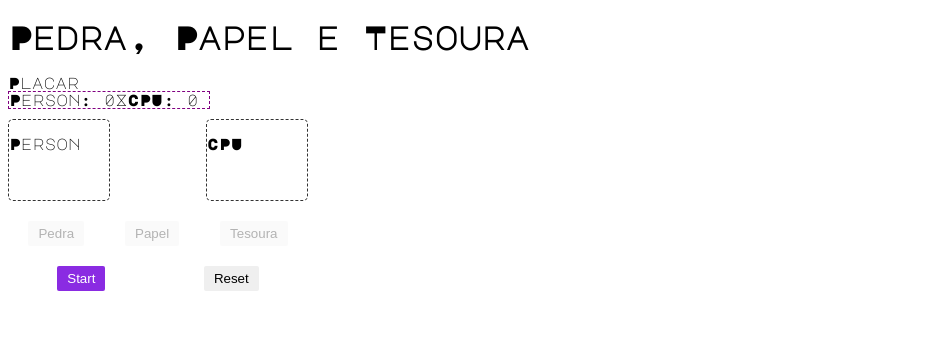
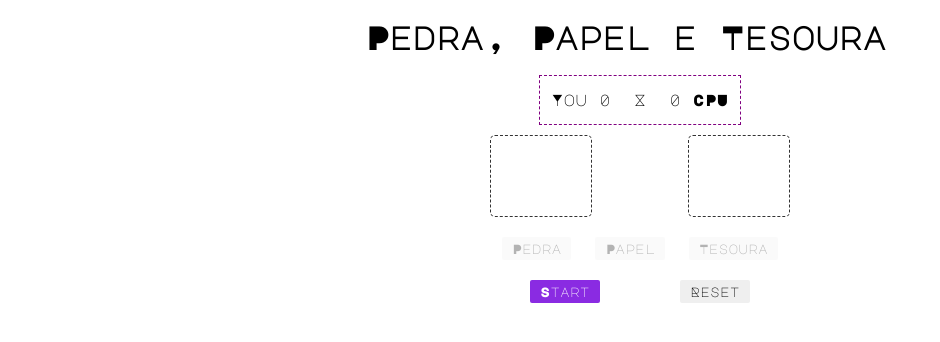
Before and after one commit to oniltos/rock-paper-scissors-final, a plain HTML site: page index.html in a window 1280 px wide. Shown: the whole page, without its empty margins (0-940 px from the left). Drawn offline with Linux system fonts and the light colour scheme.

Commit message:
Centraliza interface

```diff
--- a/assets/scripts/game.js
+++ b/assets/scripts/game.js
@@ -11,7 +11,7 @@
 
 
 //11. Criar uma classe para o Jogo X
-//12. Vence o melhor de 5
+//12. Vence o melhor de n rounds X
 
 class RockPaperScissors {
     constructor(maxRounds) {
--- a/assets/scripts/index.js
+++ b/assets/scripts/index.js
@@ -1,4 +1,4 @@
-//1. For para eventos em botões
+//1. For para eventos em botões X
 //2. Refac de seletores
 //3. Alerta para vencedor
 //4. Animação para escolha
@@ -71,8 +71,10 @@ function resetGame() {
     disableButtons()
 }
 
-btnRock.addEventListener('click', playGame)
-btnPaper.addEventListener('click', playGame)
-btnScissors.addEventListener('click', playGame)
+const choiceButtons = document.querySelectorAll('.choice-button')
+choiceButtons.forEach((button) => {
+    button.addEventListener('click', playGame)
+})
+
 btnReset.addEventListener('click', resetGame)
 btnStart.addEventListener('click', enableButtons)
--- a/assets/styles/style.css
+++ b/assets/styles/style.css
@@ -10,12 +10,17 @@ html {
     font-family: 'Major Mono Display', monospace;
 }
 
+.container {
+    width: 550px;
+    margin: 0 auto;
+}
 h1 {
     font-family: 'Major Mono Display', monospace;
 }
 
 .choices {
     width: 300px;
+    margin: 0 auto;
     display: flex;
     justify-content: space-between;
 }
@@ -27,13 +32,23 @@ h1 {
     border: dashed 1px #333
 }
 
+p.choice {
+    text-align: center;
+}
+
 .score {
     width: 200px;
+    margin: 0 auto;
     display: flex;
+    justify-content: space-around;
     border: 1px dashed purple;
     margin-bottom: 10px
 }
 
+.controls {
+    width: 300px;
+    margin: 0 auto;
+}
 
 .buttons, .start-reset {
     margin-top: 20px;
@@ -50,6 +65,7 @@ button {
     border: none;
     padding: 5px 10px;
     border-radius: 2px;
+    font-family: 'Major Mono Display', monospace;
 }
 
 #start {
--- a/index.html
+++ b/index.html
@@ -11,40 +11,37 @@
     <title>Pedra, Papel e Tesoura</title>
 </head>
 <body>
+    <div class="container">
         <h1>Pedra, Papel e Tesoura</h1>
-    <p id="score-label">Placar</p>
         <div class="score">
-        <div class="person-score">
-            Person: <span>0</span>
-        </div>
-        <div> X </div>
-        <div class="cpu-score">
-            CPU: <span>0</span>
-        </div>
+            <p class="person-score">You <span>0</span></p>
+            <p> X </p>
+            <p class="cpu-score"> <span> 0</span> CPU</p>
         </div>
         <div class="choices">
             <div class="person-choice">
-            <p>Person</p>
                 <p class="choice">
 
                 </p>
             </div>
             <div class="cpu-choice">
-            <p>CPU</p>
                 <p class="choice">
 
                 </p>
             </div>
         </div>
+        <div class="controls">
             <div class="buttons">
-        <button id="rock" disabled>Pedra</button>
-        <button id="paper" disabled>Papel</button>
-        <button id="scissors" disabled>Tesoura</button>
+                <button id="rock" class="choice-button" disabled>Pedra</button>
+                <button id="paper" class="choice-button" disabled>Papel</button>
+                <button id="scissors" class="choice-button" disabled>Tesoura</button>
             </div>
             <div class="start-reset">
                 <button id="start">Start</button>
                 <button id="reset">Reset</button>
             </div>
+        </div>
+    </div>
     <script src="./assets/scripts/game.js"></script>
     <script src="./assets/scripts/index.js"></script>
 </body>
```
Lines whose indentation alone changed are shown as unchanged.
